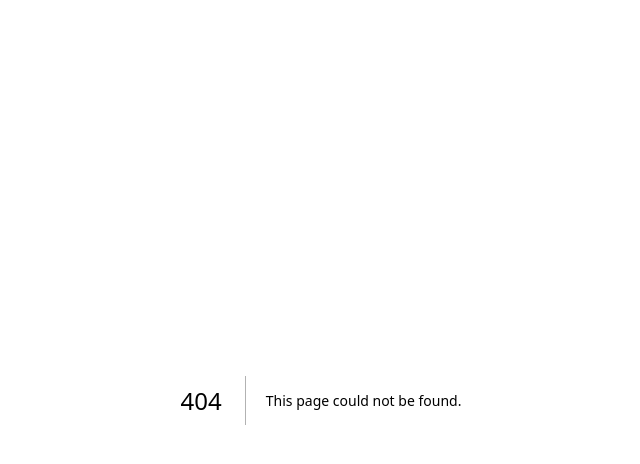
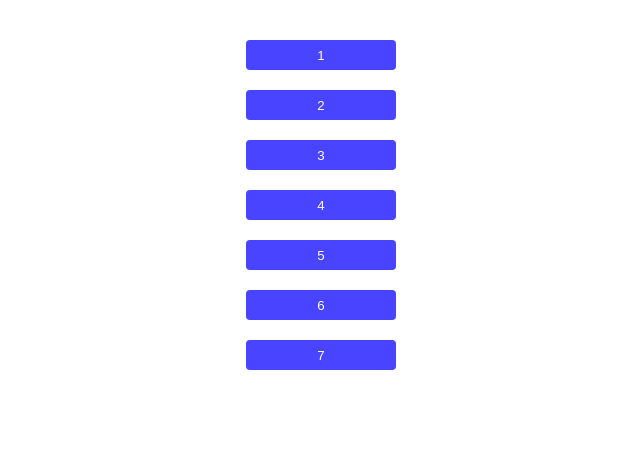
Before and after one commit to sejung1218/test-button, a Next.js app: page /button in a window 1280 px wide. Before the commit this address had no page. Shown: the top 464 px of the page, without its empty margins (319-959 px from the left). Built offline with nearby package versions, Linux system fonts and the light colour scheme.

Commit message:
[Feat] create 7 button

```diff
--- a/package.json
+++ b/package.json
@@ -14,11 +14,13 @@
     "@types/node": "20.4.7",
     "@types/react": "18.2.18",
     "@types/react-dom": "18.2.7",
+    "axios": "^1.4.0",
     "eslint": "8.46.0",
     "eslint-config-next": "13.4.12",
     "next": "13.4.12",
     "react": "18.2.0",
     "react-dom": "18.2.0",
+    "react-query": "^3.39.3",
     "typescript": "5.1.6"
   }
 }
--- a/src/pages/_app.tsx
+++ b/src/pages/_app.tsx
@@ -1,6 +1,12 @@
-import '@/styles/globals.css'
-import type { AppProps } from 'next/app'
+import '@/styles/globals.css';
+import type { AppProps } from 'next/app';
+import { QueryClient, QueryClientProvider } from 'react-query';
 
 export default function App({ Component, pageProps }: AppProps) {
-  return <Component {...pageProps} />
+  const queryClient = new QueryClient();
+  return (
+    <QueryClientProvider client={queryClient}>
+      <Component {...pageProps} />
+    </QueryClientProvider>
+  );
 }
--- /dev/null
+++ b/src/pages/button/index.tsx
@@ -0,0 +1,124 @@
+import styled from '@emotion/styled';
+import axios from 'axios';
+import { useQuery, useQueryClient } from 'react-query';
+
+export default function Button() {
+  const queryClient = useQueryClient();
+
+  // GET ----------------------------------------------------------------------------------------------
+  const testReactQueryGet01 = useQuery(
+    'testReactQueryGet01',
+    () =>
+      axios.get(
+        'https://api.bonobono.dev/api/v1/example/reactquery/test/data01'
+        // ,{params: { data: 'data' },}
+      ),
+    {
+      enabled: false, // 초기 렌더링 시에는 API 호출 비활성화
+    }
+    // .then((data) => data)
+  );
+  // console.log('test "GET" data  : ', testReactQueryGet.data?.data.data.test);
+  console.log('test "GET" data01  : ', testReactQueryGet01.data);
+
+  const testReactQueryGet02 = useQuery(
+    'testReactQueryGet02',
+    () =>
+      axios.get(
+        'https://api.bonobono.dev/api/v1/example/reactquery/test/data02'
+      ),
+    {
+      enabled: false,
+    }
+  );
+  console.log('test "GET" data02  : ', testReactQueryGet02.data);
+
+  const handleButtonClick01 = () => {
+    queryClient.removeQueries('testReactQueryGet02');
+    testReactQueryGet01.refetch(); // 버튼 1을 클릭할 때 첫 번째 API를 호출하도록 refetch 메소드 호출
+  };
+
+  const handleButtonClick02 = async () => {
+    queryClient.removeQueries('testReactQueryGet01');
+    testReactQueryGet02.refetch(); // 버튼 2를 클릭할 때 두 번째 API를 호출하도록 refetch 메소드 호출
+  };
+
+  return (
+    <>
+      <YujinInner>
+        {/* 버튼 1 클릭 시 API 호출 */}
+        <YujinButton02 onClick={handleButtonClick01}>1</YujinButton02>
+        {/* 버튼 2 클릭 시 API 호출 */}
+        <YujinButton02 onClick={handleButtonClick02}>2</YujinButton02>
+        <YujinButton02>3</YujinButton02>
+        <YujinButton02>4</YujinButton02>
+        <YujinButton02>5</YujinButton02>
+        <YujinButton02>6</YujinButton02>
+        <YujinButton02>7</YujinButton02>
+        {/* <YujinButton03 onClick={handleMakeCat}>버~튼</YujinButton03> */}
+      </YujinInner>
+    </>
+  );
+}
+const YujinInner = styled.div`
+  width: 1200px;
+  margin: 0 auto;
+  padding: 40px 0;
+  display: flex;
+  flex-direction: column;
+  align-items: center;
+  gap: 20px;
+`;
+const YujinButton01 = styled.button`
+  width: 300px;
+  height: 40px;
+  border: 1px solid #ddd;
+  background: #efefef;
+  border-radius: 4px;
+  font-size: 14px;
+  font-weight: 500;
+  cursor: pointer;
+  color: black;
+`;
+const YujinButton02 = styled.button`
+  width: 150px;
+  height: 30px;
+  border: none;
+  background: #4844ff;
+  color: #fff;
+  border-radius: 4px;
+  transition: 0.3s;
+  cursor: pointer;
+
+  &:hover {
+    background: #3733e9;
+  }
+
+  &:active {
+    background: #2b28ca;
+  }
+`;
+const YujinButton03 = styled.button`
+  width: 200px;
+  height: 50px;
+  background: #fff;
+  color: #ed4d4d;
+  border: none;
+  position: relative;
+
+  &::before {
+    content: '';
+    display: block;
+    width: 0;
+    height: 2px;
+    background: #ed4d4d;
+    position: absolute;
+    bottom: 0;
+    left: 0;
+    transition: 0.3s;
+  }
+
+  &:hover::before {
+    width: 100%;
+  }
+`;
```
Also changed, not shown: 1 other file (tests, documents, lock files or other folders).
